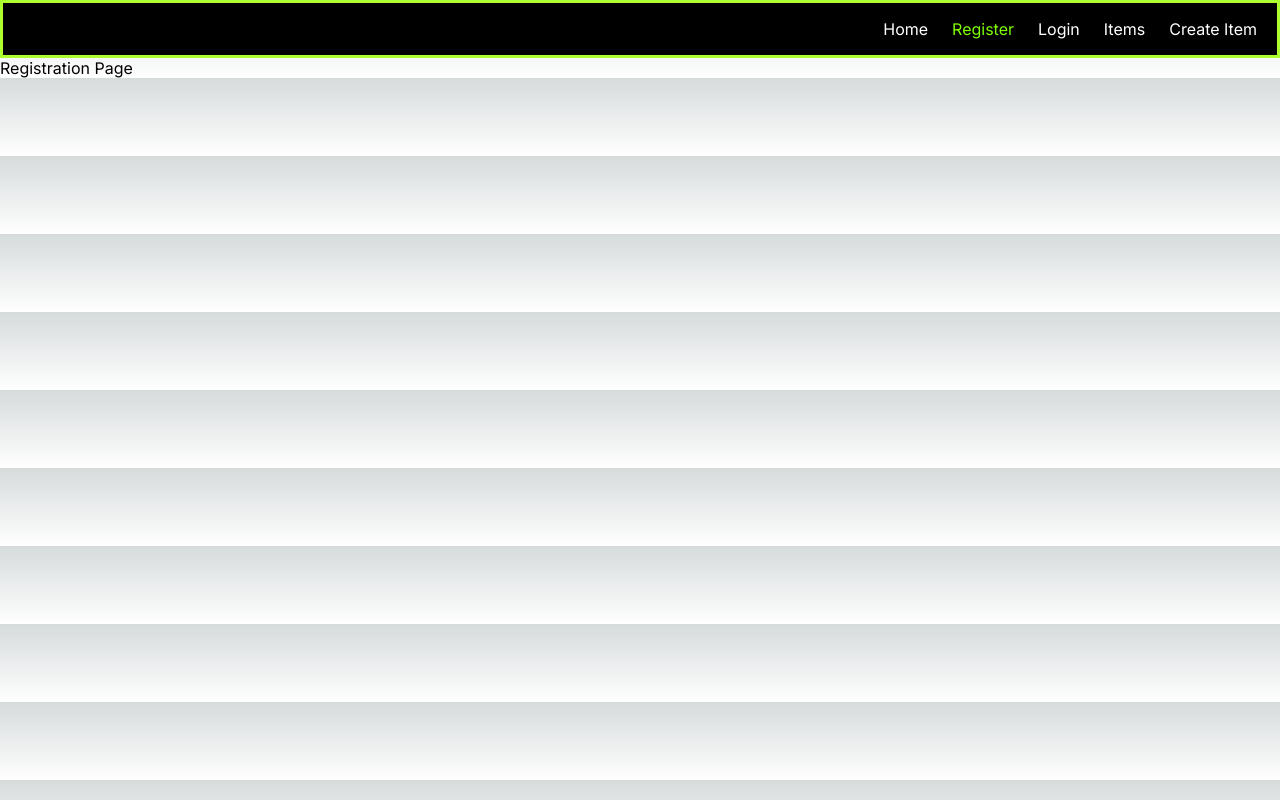
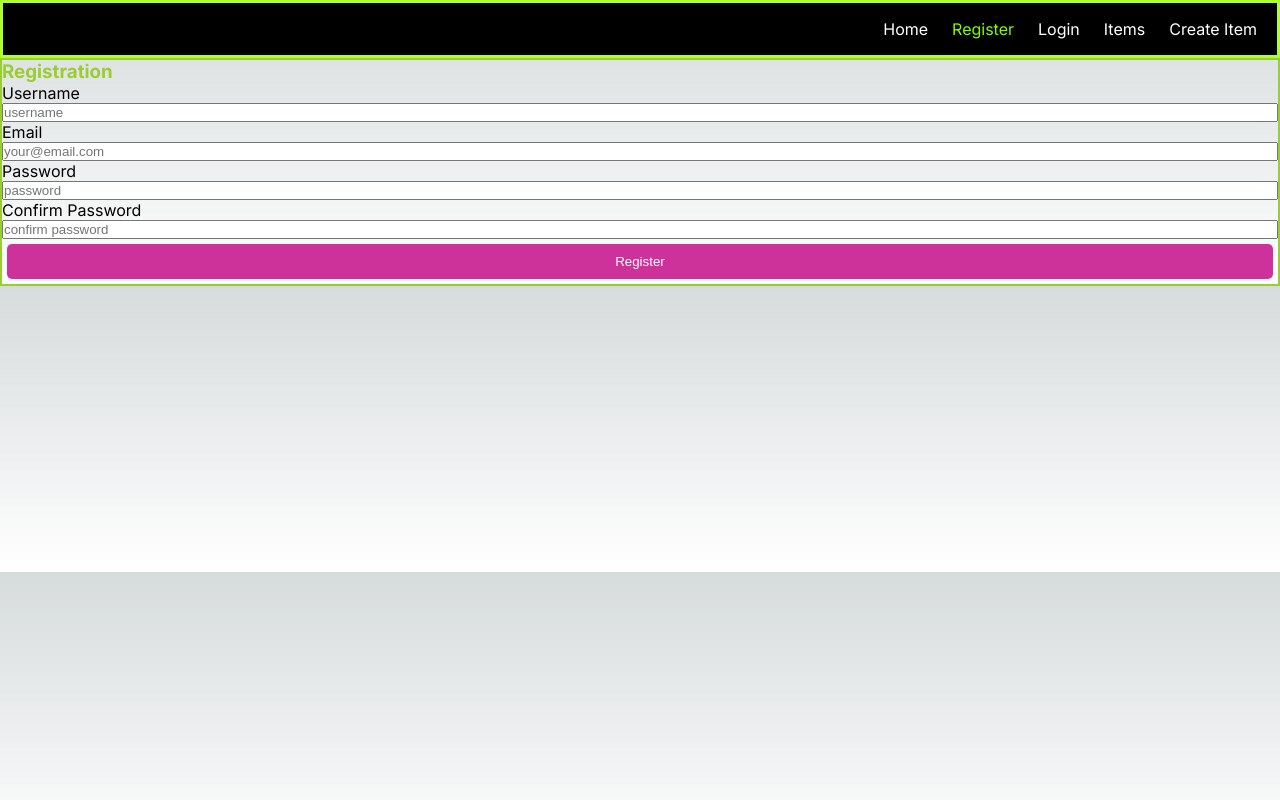
Before and after one commit to Job85/inventory-client, a Next.js app: page /register in a window 1280 px wide. Built offline with nearby package versions, Linux system fonts and the light colour scheme.

Commit message:
created registration form with Card component

```diff
--- a/src/app/register/page.js
+++ b/src/app/register/page.js
@@ -1,8 +1,25 @@
-import styles from './register.module.css';
+// import styles from './register.module.css';
+import styles from '../page.module.css';
+import Card from '../components/card/Card';
 
 export default function Register() {
 
     return (
-        <div>Registration Page</div>
+        <div
+            className={styles.card_container}
+        >
+            <Card
+                title="Registration"
+                fields={[
+                    { type: "text", name: "user_name", name2: "Username", placeholder: "username" },
+                    { type: "text", name: "email", name2: "Email", placeholder: "your@email.com" },
+                    { type: "text", name: "password", name2: "Password", placeholder: "password" },
+                    { type: "text", name: "confirm_passwrod", name2: "Confirm Password", placeholder: "confirm password" },
+                ]}
+                button_fields={[
+                    { type: "submit", name: "register", ariaLabel: "submit_registration", children: "Register" }
+                ]}
+            />
+        </div>
     )
 }
```
